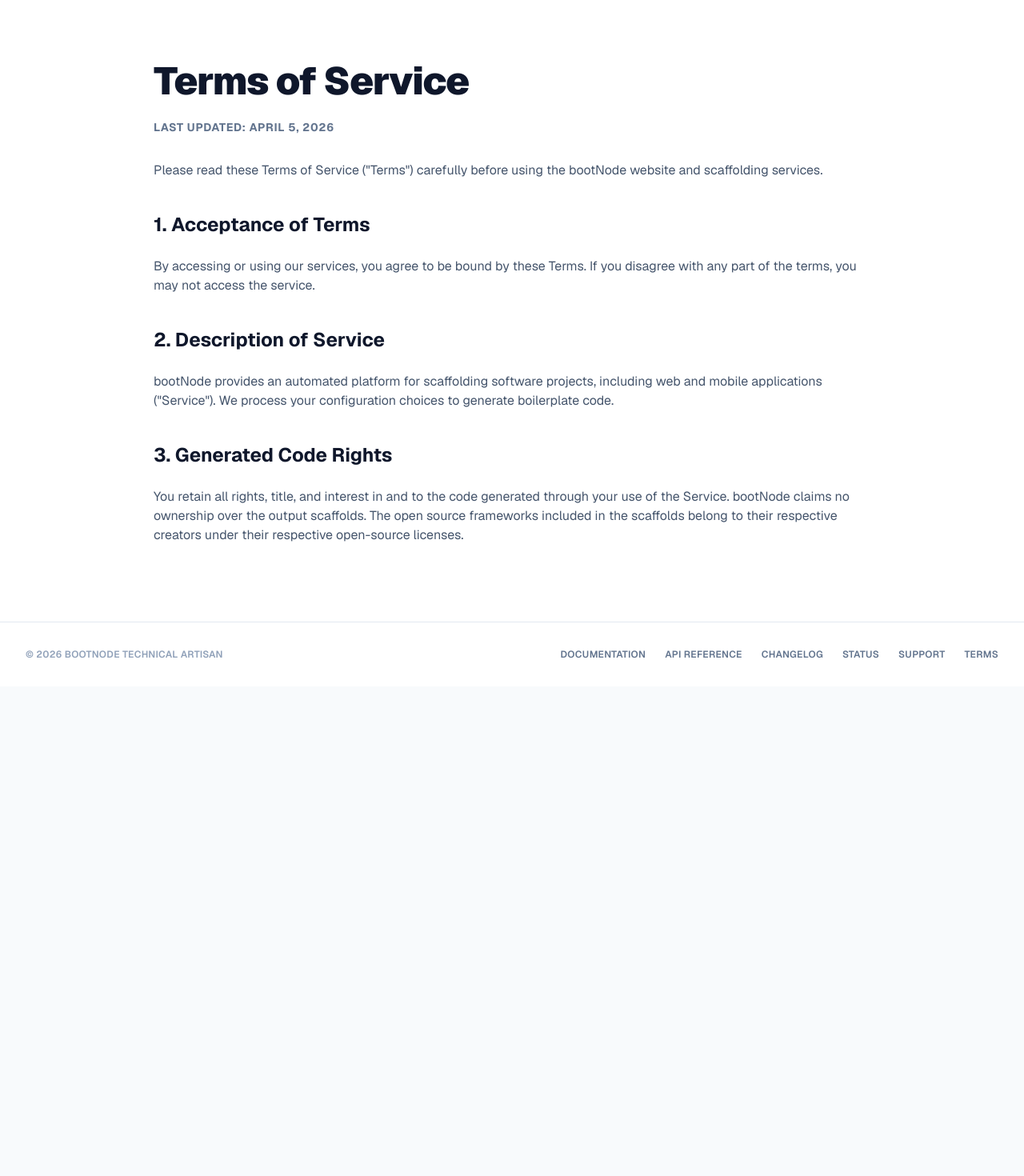
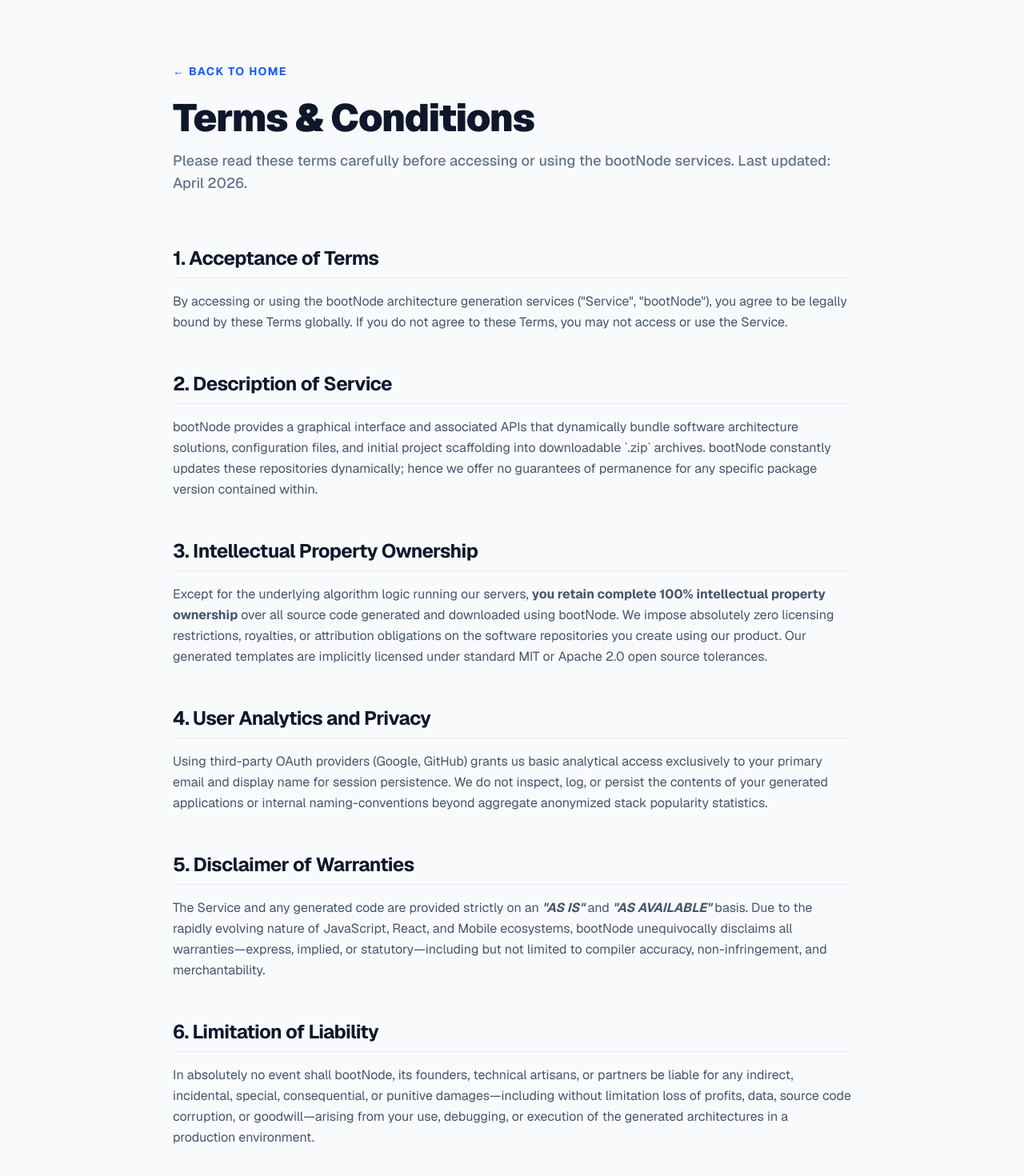
Before and after one commit to dev-mahimsharma/saas, a Next.js app: page /terms in a window 1280 px wide. Shown: the part 100-1570 px from the top of the page at 80% size. Before the commit the page ends 958 px from the top, so only its background shows below. Built offline with nearby package versions, Linux system fonts and the light colour scheme; no server answers.

Commit message:
feat :  create new terms page and content

```diff
--- a/app/terms/page.js
+++ b/app/terms/page.js
@@ -1,33 +1,73 @@
+import Link from "next/link";
+
 export const metadata = {
-  title: "Terms of Service | bootNode",
+  title: "Terms & Conditions - bootNode",
+  description: "Legal policies and terms of service for bootNode architecture generator.",
 };
 
 export default function TermsPage() {
   return (
-    <div className="flex-1 bg-white p-6 sm:p-12 lg:p-24 font-sans">
-      <div className="mx-auto max-w-4xl">
-        <h1 className="text-4xl lg:text-5xl font-black text-slate-900 mb-6 tracking-tight">Terms of Service</h1>
-        <p className="text-sm text-slate-500 mb-8 font-bold uppercase tracking-wider">Last updated: {new Date().toLocaleDateString('en-US', { month: 'long', day: 'numeric', year: 'numeric' })}</p>
+    <div className="flex-1 bg-[#F9FAFB] font-sans selection:bg-blue-200">
+      <div className="max-w-4xl mx-auto px-6 py-16 md:py-24">
 
-        <div className="prose prose-slate max-w-none text-slate-600 space-y-6">
-          <p>
-            Please read these Terms of Service ("Terms") carefully before using the bootNode website and scaffolding services.
+        {/* Header */}
+        <div className="mb-16">
+          <Link href="/" className="inline-block mb-6 font-bold text-blue-600 hover:text-blue-700 transition-colors cursor-pointer text-sm tracking-widest uppercase">
+            &larr; Back to Home
+          </Link>
+          <h1 className="text-4xl md:text-5xl font-black text-slate-900 tracking-tight mb-4">
+            Terms & Conditions
+          </h1>
+          <p className="text-lg text-slate-500 font-medium">
+            Please read these terms carefully before accessing or using the bootNode services. Last updated: April 2026.
+          </p>
+        </div>
+
+        {/* Content */}
+        <div className="prose prose-slate prose-lg max-w-none text-slate-600">
+
+          <h2 className="text-2xl font-bold text-slate-900 mt-12 mb-4 tracking-tight border-b border-slate-200 pb-2">
+            1. Acceptance of Terms
+          </h2>
+          <p className="leading-relaxed mb-6">
+            By accessing or using the bootNode architecture generation services ("Service", "bootNode"), you agree to be legally bound by these Terms globally. If you do not agree to these Terms, you may not access or use the Service.
           </p>
 
-          <h2 className="text-2xl font-bold text-slate-900 mt-10">1. Acceptance of Terms</h2>
-          <p>
-            By accessing or using our services, you agree to be bound by these Terms. If you disagree with any part of the terms, you may not access the service.
+          <h2 className="text-2xl font-bold text-slate-900 mt-12 mb-4 tracking-tight border-b border-slate-200 pb-2">
+            2. Description of Service
+          </h2>
+          <p className="leading-relaxed mb-6">
+            bootNode provides a graphical interface and associated APIs that dynamically bundle software architecture solutions, configuration files, and initial project scaffolding into downloadable `.zip` archives. bootNode constantly updates these repositories dynamically; hence we offer no guarantees of permanence for any specific package version contained within.
           </p>
 
-          <h2 className="text-2xl font-bold text-slate-900 mt-10">2. Description of Service</h2>
-          <p>
-            bootNode provides an automated platform for scaffolding software projects, including web and mobile applications ("Service"). We process your configuration choices to generate boilerplate code.
+          <h2 className="text-2xl font-bold text-slate-900 mt-12 mb-4 tracking-tight border-b border-slate-200 pb-2">
+            3. Intellectual Property Ownership
+          </h2>
+          <p className="leading-relaxed mb-6">
+            Except for the underlying algorithm logic running our servers, <strong>you retain complete 100% intellectual property ownership</strong> over all source code generated and downloaded using bootNode. We impose absolutely zero licensing restrictions, royalties, or attribution obligations on the software repositories you create using our product. Our generated templates are implicitly licensed under standard MIT or Apache 2.0 open source tolerances.
           </p>
 
-          <h2 className="text-2xl font-bold text-slate-900 mt-10">3. Generated Code Rights</h2>
-          <p>
-            You retain all rights, title, and interest in and to the code generated through your use of the Service. bootNode claims no ownership over the output scaffolds. The open source frameworks included in the scaffolds belong to their respective creators under their respective open-source licenses.
+          <h2 className="text-2xl font-bold text-slate-900 mt-12 mb-4 tracking-tight border-b border-slate-200 pb-2">
+            4. User Analytics and Privacy
+          </h2>
+          <p className="leading-relaxed mb-6">
+            Using third-party OAuth providers (Google, GitHub) grants us basic analytical access exclusively to your primary email and display name for session persistence. We do not inspect, log, or persist the contents of your generated applications or internal naming-conventions beyond aggregate anonymized stack popularity statistics.
           </p>
+
+          <h2 className="text-2xl font-bold text-slate-900 mt-12 mb-4 tracking-tight border-b border-slate-200 pb-2">
+            5. Disclaimer of Warranties
+          </h2>
+          <p className="leading-relaxed mb-6">
+            The Service and any generated code are provided strictly on an <span className="italic font-bold">"AS IS"</span> and <span className="italic font-bold">"AS AVAILABLE"</span> basis. Due to the rapidly evolving nature of JavaScript, React, and Mobile ecosystems, bootNode unequivocally disclaims all warranties—express, implied, or statutory—including but not limited to compiler accuracy, non-infringement, and merchantability.
+          </p>
+
+          <h2 className="text-2xl font-bold text-slate-900 mt-12 mb-4 tracking-tight border-b border-slate-200 pb-2">
+            6. Limitation of Liability
+          </h2>
+          <p className="leading-relaxed mb-6">
+            In absolutely no event shall bootNode, its founders, technical artisans, or partners be liable for any indirect, incidental, special, consequential, or punitive damages—including without limitation loss of profits, data, source code corruption, or goodwill—arising from your use, debugging, or execution of the generated architectures in a production environment.
+          </p>
+
         </div>
       </div>
     </div>
```
